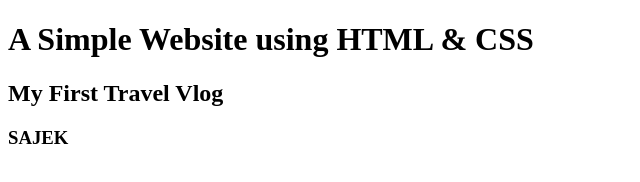
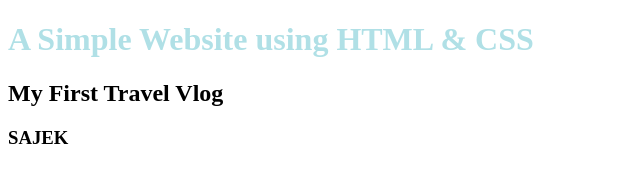
Before and after one commit to kazisabrina/my-first-repo, a plain HTML site: page index.html in a window 1280 px wide. Shown: the whole page, without its empty margins (0-640 px from the left). Drawn offline with Linux system fonts and the light colour scheme.

Commit message:
Added CSS

```diff
--- a/index.html
+++ b/index.html
@@ -5,6 +5,7 @@
     <meta http-equiv="X-UA-Compatible" content="IE=edge">
     <meta name="viewport" content="width=device-width, initial-scale=1.0">
     <title>My First Github Repo</title>
+    <link rel="stylesheet" href="style.css">
 </head>
 <body>
     <h1>A Simple Website using HTML & CSS</h1>
--- a/style.css
+++ b/style.css
@@ -0,0 +1,3 @@
+h1{
+    color: powderblue;
+}
```
